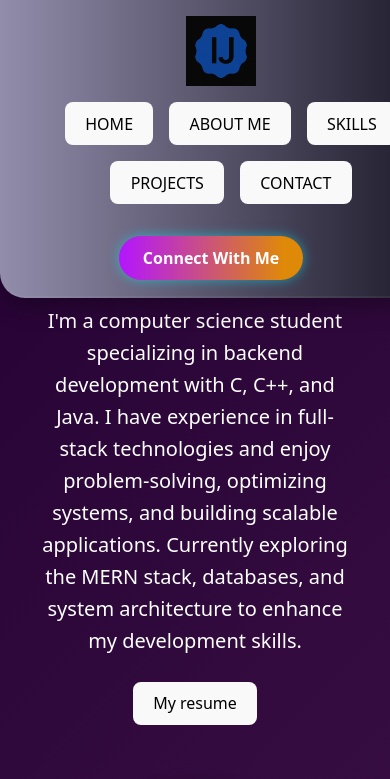
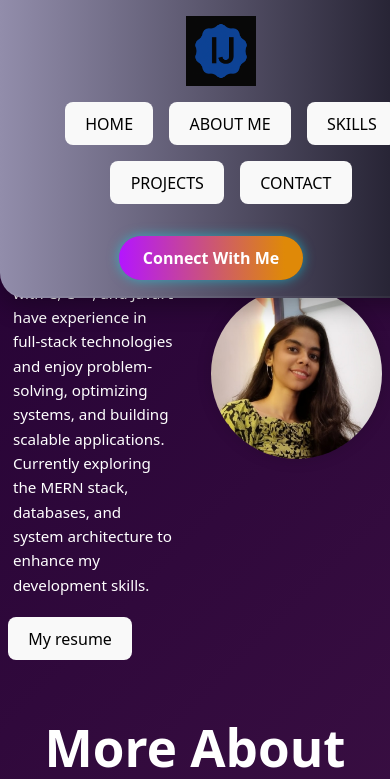
Before and after one commit to Ishaj3009/first, a React (Vite) app in the folder my-app/: page / in a window 390 px wide. Shown: the top 779 px of the page. Built offline with nearby package versions, Linux system fonts and the light colour scheme.

Commit message:
Make hero section fully responsive

```diff
--- a/my-app/src/Components/Hero/Hero.css
+++ b/my-app/src/Components/Hero/Hero.css
@@ -34,7 +34,7 @@
 }
 
 /* Responsive layout for mobile */
-@media screen and (max-width: 768px) {
+/* @media screen and (max-width: 768px) {
   .hero-wrapper {
     flex-direction: column;
     text-align: center;
@@ -54,7 +54,7 @@
   display: inline-block;
   animation: wave-animation 2s infinite;
   transform-origin: 70% 70%;
-}
+} */
 
 /* Keyframes for waving effect */
 @keyframes wave-animation {
@@ -67,3 +67,22 @@
   60% { transform: rotate(0deg); }
   100% { transform: rotate(0deg); }
 }
+
+/* ✨ Extra small screens (phones < 480px) */
+@media screen and (max-width: 480px) {
+  .hero {
+    padding: 1rem 0.5rem;
+  }
+
+  .hero-image {
+    max-width: 200px;
+  }
+
+  .hero-left h1 {
+    font-size: 1.5rem;
+  }
+
+  .hero-left p {
+    font-size: 0.95rem;
+  }
+}
```
